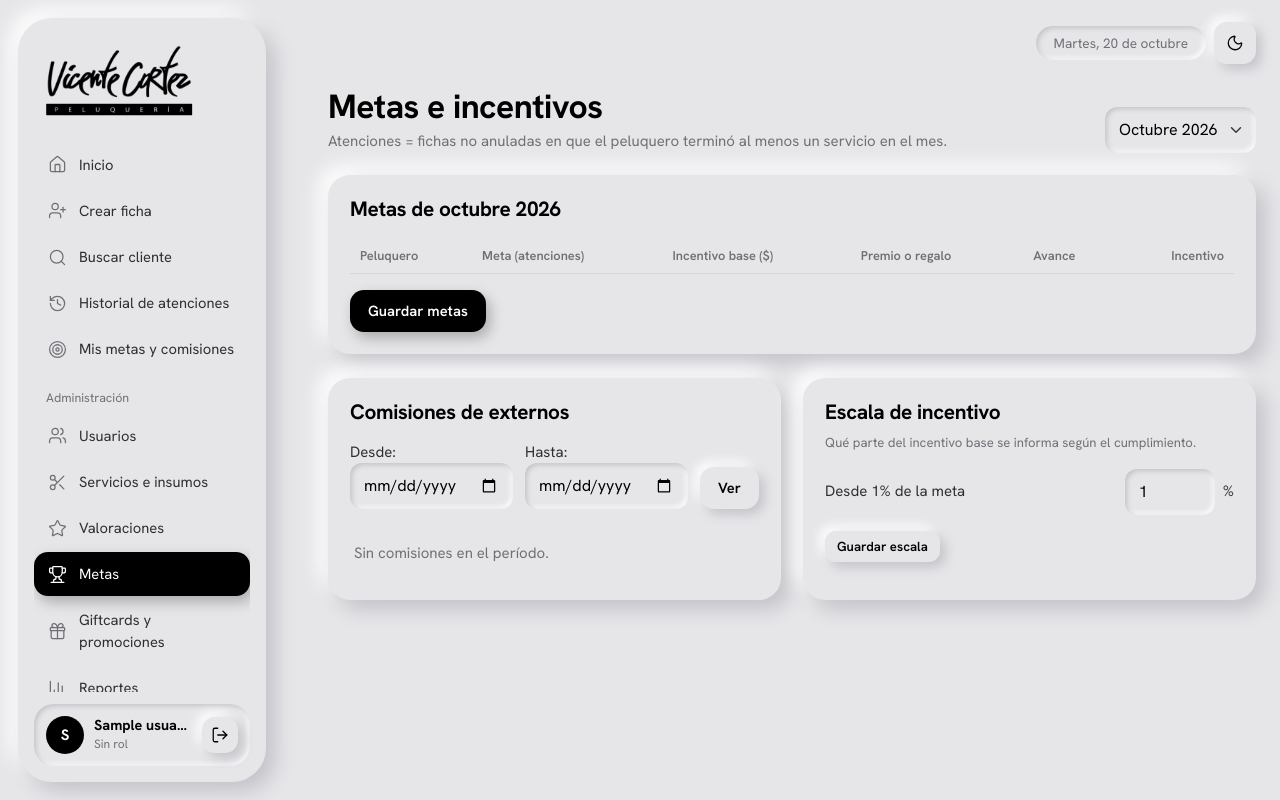
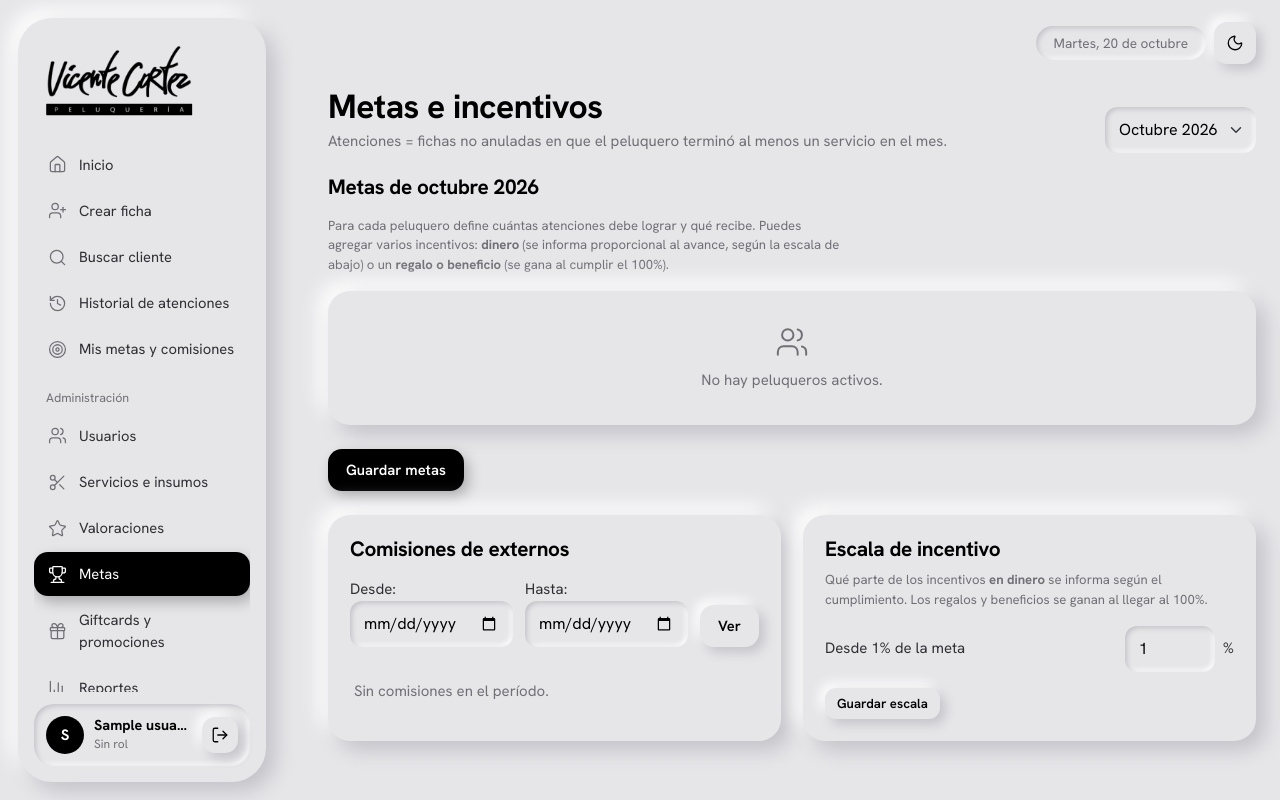
Before and after one commit to xJonathanMx/VicenteCortez_Plataforma, a Django app: page /metas/panel/ in a window 1280 px wide. Run offline with Django 5.2, Linux system fonts and the light colour scheme; a user stored in the database is signed in; tables that the repository leaves empty hold one stand-in row (values such as "Sample post"); lists and menus that the app fills with data are empty; some libraries are stand-ins or nearby versions.

Commit message:
Incentivos de la meta como lista: dinero, regalos y otros beneficios
- Nueva tabla incentivo_meta: cada meta puede tener varios incentivos con botón 'Agregar incentivo'.
- Dinero se informa proporcional al avance (escala); regalos y beneficios se ganan al cumplir.
- Migración que pasa el incentivo base y el premio existentes a la lista.
- Panel de metas con una tarjeta por peluquero; el peluquero ve su lista en Inicio y Mis metas.
- Corrige la barra de avance que aparecía llena (el porcentaje salía con coma decimal).

```diff
--- a/metas/views.py
+++ b/metas/views.py
@@ -5,6 +5,7 @@ from django import forms
 from django.contrib import messages
 from django.contrib.auth.decorators import login_required
 from django.core.exceptions import ValidationError
+from django.db import transaction
 from django.shortcuts import redirect, render
 from django.urls import reverse
 from django.utils import timezone
@@ -15,7 +16,7 @@ from core.models import Usuario
 from core.permisos import privilegio_requerido
 
 from . import servicios as ms
-from .models import MetaMensual, NivelIncentivo
+from .models import IncentivoMeta, MetaMensual, NivelIncentivo
 
 
 class PeriodoForm(FormEstilo):
@@ -80,30 +81,54 @@ def panel(request):
 
 @privilegio_requerido("gestionar_metas")
 @require_POST
+@transaction.atomic
 def guardar_metas(request):
-    """RF-CI-09 / RF-PA-11."""
+    """RF-CI-09 / RF-PA-11: meta de atenciones y lista de incentivos de cada peluquero."""
     mes, anio = int(request.POST["mes"]), int(request.POST["anio"])
-    n = 0
+    n, errores = 0, []
     for p in Usuario.objects.filter(is_active=True, roles__codigo="peluquero").distinct():
-        meta_txt = request.POST.get(f"meta_{p.pk}", "").strip()
-        base_txt = re.sub(r"\D", "", request.POST.get(f"base_{p.pk}", ""))  # acepta "80.000" o "$80.000"
-        premio = request.POST.get(f"premio_{p.pk}", "").strip()[:120]
+        meta_txt = re.sub(r"\D", "", request.POST.get(f"meta_{p.pk}", ""))
         if not meta_txt:
             continue
         existente = MetaMensual.objects.filter(peluquero=p, mes=mes, anio=anio).first()
         if existente and existente.cerrada:
             continue
-        try:
-            meta, base = int(re.sub(r"\D", "", meta_txt)), int(base_txt or 0)
-        except ValueError:
-            messages.error(request, f"Revisa los números de {p.nombre_corto}.")
+        incentivos, error = leer_incentivos(request.POST, p.pk)
+        if error:
+            errores.append(f"{p.nombre_corto}: {error}")
             continue
-        MetaMensual.objects.update_or_create(peluquero=p, mes=mes, anio=anio,
-                                             defaults={"meta_cliente": max(meta, 1), "incentivo_base": base,
-                                                       "premio": premio})
+        total_dinero = sum(i["monto"] or 0 for i in incentivos if i["tipo"] == "dinero")
+        meta, _ = MetaMensual.objects.update_or_create(
+            peluquero=p, mes=mes, anio=anio,
+            defaults={"meta_cliente": max(int(meta_txt), 1), "incentivo_base": total_dinero})
+        meta.incentivos.all().delete()
+        IncentivoMeta.objects.bulk_create(IncentivoMeta(meta=meta, **i) for i in incentivos)
         n += 1
-    messages.success(request, f"Metas guardadas para {n} peluquero{'s' if n != 1 else ''}.")
+    for e in errores:
+        messages.error(request, e)
+    if n:
+        messages.success(request, f"Metas guardadas para {n} peluquero{'s' if n != 1 else ''}.")
     return redirect(f"{reverse('metas:panel')}?mes={anio}-{mes}")
+
+
+def leer_incentivos(datos, run):
+    """Lee las filas «tipo / descripción / monto» de un peluquero. Las filas vacías se ignoran."""
+    tipos = datos.getlist(f"inc_{run}_tipo")
+    descripciones = datos.getlist(f"inc_{run}_desc")
+    montos = datos.getlist(f"inc_{run}_monto")
+    validos = dict(IncentivoMeta.TIPOS)
+    salida = []
+    for tipo, desc, monto_txt in zip(tipos, descripciones, montos):
+        desc = desc.strip()[:120]
+        monto = int(re.sub(r"\D", "", monto_txt)) if re.sub(r"\D", "", monto_txt) else None
+        if tipo not in validos or (not desc and not monto):
+            continue
+        if tipo == "dinero" and not monto:
+            return [], "un incentivo en dinero necesita un monto."
+        if tipo != "dinero" and not desc:
+            return [], f"describe el {validos[tipo].lower()} (ej. kit de productos)."
+        salida.append({"tipo": tipo, "descripcion": desc, "monto": monto if tipo == "dinero" else None})
+    return salida, None
 
 
 @privilegio_requerido("gestionar_metas")
--- a/reportes/generadores.py
+++ b/reportes/generadores.py
@@ -93,8 +93,8 @@ def r_metas(f):
             continue
         a = ms.avance(m)
         filas.append([f"{m.mes:02d}/{m.anio}", m.peluquero.nombre_corto, m.meta_cliente, a["logradas"],
-                      f"{a['porcentaje']:.0f}%", a["incentivo"], m.premio or "", a["estado"]])
-    return {"columnas": ["Mes", "Peluquero", "Meta", "Logradas", "Avance", "Incentivo", "Premio", "Estado"], "filas": filas,
+                      f"{a['porcentaje']:.0f}%", a["incentivo"], ", ".join(i["inc"].descripcion for i in a["incentivos"] if not i["dinero"]), a["estado"]])
+    return {"columnas": ["Mes", "Peluquero", "Meta", "Logradas", "Avance", "Incentivo en dinero", "Regalos o beneficios", "Estado"], "filas": filas,
             "moneda": [5]}
 
 
--- a/static/css/app.css
+++ b/static/css/app.css
@@ -367,3 +367,17 @@ a { color: var(--tinta); }
 .dialogo::backdrop { background: var(--velo); backdrop-filter: blur(2px); }
 .dialogo-texto { font-size: 1rem; line-height: 1.5; margin: 0 0 20px; color: var(--tinta); }
 .dialogo-botones { display: flex; gap: 10px; justify-content: flex-end; flex-wrap: wrap; }
+
+/* ---------- lista de incentivos de la meta ---------- */
+.lista-incentivos { display: grid; gap: 10px; container-type: inline-size; }
+.fila-incentivo { display: grid; grid-template-columns: 180px minmax(0, 1fr) 130px 42px; gap: 8px; align-items: center; }
+.fila-incentivo.sin-monto { grid-template-columns: 180px minmax(0, 1fr) 42px; }
+.fila-incentivo.sin-monto [data-monto-incentivo] { display: none; }
+/* Si la tarjeta es angosta (celular), el tipo va arriba y la descripción/monto abajo. */
+@container (max-width: 520px) {
+  .fila-incentivo, .fila-incentivo.sin-monto { grid-template-columns: minmax(0, 1fr) 42px; }
+  .fila-incentivo select { grid-column: 1; grid-row: 1; }
+  .fila-incentivo [data-quitar-incentivo] { grid-column: 2; grid-row: 1; }
+  .fila-incentivo [data-desc-incentivo], .fila-incentivo [data-monto-incentivo] { grid-column: 1 / -1; }
+  .fila-incentivo { padding-bottom: 10px; border-bottom: 1px solid var(--linea); }
+}
--- a/static/js/app.js
+++ b/static/js/app.js
@@ -168,7 +168,46 @@
     });
   }
 
+  // Lista de incentivos de la meta: agregar, quitar y mostrar el monto solo si es dinero
+  function incentivos() {
+    var plantilla = document.getElementById("plantilla-incentivo");
+    if (!plantilla) return;
+    var textos = { dinero: "Detalle (opcional)", regalo: "Ej. Kit de productos Kérastase", otro: "Ej. Día libre" };
+    function preparar(fila) {
+      var tipo = fila.querySelector("[data-tipo-incentivo]");
+      var desc = fila.querySelector("[data-desc-incentivo]");
+      var monto = fila.querySelector("[data-monto-incentivo]");
+      function ajustar() {
+        var esDinero = tipo.value === "dinero";
+        fila.classList.toggle("sin-monto", !esDinero);
+        if (!esDinero) monto.value = "";
+        desc.placeholder = textos[tipo.value];
+      }
+      tipo.addEventListener("change", ajustar);
+      fila.querySelector("[data-quitar-incentivo]").addEventListener("click", function () {
+        var form = fila.closest("form");
+        fila.remove();
+        if (form) form.dispatchEvent(new Event("input", { bubbles: true }));
+      });
+      ajustar();
+    }
+    document.querySelectorAll(".fila-incentivo").forEach(preparar);
+    document.querySelectorAll("[data-agregar-incentivo]").forEach(function (b) {
+      b.addEventListener("click", function () {
+        var run = b.dataset.agregarIncentivo;
+        var html = plantilla.innerHTML.split("__RUN__").join(run);
+        var lista = document.querySelector('[data-incentivos="' + run + '"]');
+        lista.insertAdjacentHTML("beforeend", html);
+        var fila = lista.lastElementChild;
+        preparar(fila);
+        iconos();
+        fila.querySelector("[data-tipo-incentivo]").focus();
+        b.closest("form").dispatchEvent(new Event("input", { bubbles: true }));
+      });
+    });
+  }
+
   document.addEventListener("DOMContentLoaded", function () {
-    iconos(); tema(); guardables(); menu(); cronometros(); confirmaciones(); unEnvio(); sugerencias();
+    iconos(); tema(); guardables(); incentivos(); menu(); cronometros(); confirmaciones(); unEnvio(); sugerencias();
   });
 })();
--- /dev/null
+++ b/templates/metas/_fila_incentivo.html
@@ -0,0 +1,10 @@
+<div class="fila-incentivo">
+  <select class="form-select" name="inc_{{ run }}_tipo" aria-label="Tipo de incentivo" data-tipo-incentivo>
+    <option value="dinero" {% if tipo == "dinero" %}selected{% endif %}>Dinero</option>
+    <option value="regalo" {% if tipo == "regalo" %}selected{% endif %}>Regalo o producto</option>
+    <option value="otro" {% if tipo == "otro" %}selected{% endif %}>Otro beneficio</option>
+  </select>
+  <input class="form-control" name="inc_{{ run }}_desc" maxlength="120" value="{{ desc|default:'' }}" aria-label="Descripción del incentivo" data-desc-incentivo>
+  <input class="form-control" name="inc_{{ run }}_monto" inputmode="numeric" value="{{ monto|default_if_none:'' }}" placeholder="Monto $" aria-label="Monto del incentivo" data-monto-incentivo>
+  <button type="button" class="btn btn-relieve btn-icono" data-quitar-incentivo aria-label="Quitar incentivo" title="Quitar"><i data-lucide="x"></i></button>
+</div>
--- a/templates/metas/panel.html
+++ b/templates/metas/panel.html
@@ -8,25 +8,76 @@
     <select class="form-select" id="mes" name="mes" onchange="this.form.submit()">{% for v, t in meses %}<option value="{{ v }}" {% if v == mes_sel %}selected{% endif %}>{{ t }}</option>{% endfor %}</select></form>
 </div>
 
-<section class="tarjeta mb-4">
-  <div class="tarjeta-titulo"><h2>Metas de {{ nombre_mes }}</h2>{% if cerrado %}<span class="estado">Mes cerrado</span>{% endif %}</div>
-  <form method="post" action="{% url 'metas:guardar' %}">{% csrf_token %}
+<section class="mb-4">
+  <div class="d-flex justify-content-between align-items-center flex-wrap gap-2 mb-3">
+    <h2 class="m-0">Metas de {{ nombre_mes }}</h2>
+    {% if cerrado %}<span class="estado">Mes cerrado: los resultados están congelados</span>{% endif %}
+  </div>
+  <p class="text-apagado small" style="max-width:70ch">Para cada peluquero define cuántas atenciones debe lograr y qué recibe. Puedes agregar varios incentivos:
+    <strong>dinero</strong> (se informa proporcional al avance, según la escala de abajo) o un <strong>regalo o beneficio</strong> (se gana al cumplir el 100%).</p>
+
+  <form method="post" action="{% url 'metas:guardar' %}" data-guardable>{% csrf_token %}
     <input type="hidden" name="mes" value="{{ mes }}"><input type="hidden" name="anio" value="{{ anio }}">
-    <div class="tabla-scroll"><table class="tabla apilable">
-      <thead><tr><th>Peluquero</th><th>Meta (atenciones)</th><th>Incentivo base ($)</th><th>Premio o regalo</th><th>Avance</th><th class="num">Incentivo</th></tr></thead>
-      <tbody>{% for f in filas %}<tr>
-        <td data-label="Peluquero" class="fw-semibold">{{ f.p.nombre_corto }}</td>
-        <td data-label="Meta"><input class="form-control" style="min-width:80px;max-width:110px" name="meta_{{ f.p.pk }}" inputmode="numeric" value="{{ f.meta.meta_cliente|default_if_none:'' }}" {% if f.meta.cerrada or not gestiona %}disabled{% endif %} aria-label="Meta de {{ f.p.nombre_corto }}"></td>
-        <td data-label="Incentivo base"><input class="form-control" style="min-width:120px;max-width:150px" name="base_{{ f.p.pk }}" inputmode="numeric" value="{{ f.meta.incentivo_base|default_if_none:'' }}" {% if f.meta.cerrada or not gestiona %}disabled{% endif %} aria-label="Incentivo base de {{ f.p.nombre_corto }}"></td>
-        <td data-label="Premio"><input class="form-control" style="min-width:160px" name="premio_{{ f.p.pk }}" maxlength="120" value="{{ f.meta.premio|default:'' }}" placeholder="Opcional" {% if f.meta.cerrada or not gestiona %}disabled{% endif %} aria-label="Premio de {{ f.p.nombre_corto }}"></td>
-        <td data-label="Avance" style="min-width:170px">{% if f.avance %}<div class="d-flex align-items-center gap-2"><div class="barra-progreso flex-grow-1"><span style="width: {{ f.avance.barra }}%"></span></div><span class="small tabular">{{ f.avance.logradas }}/{{ f.meta.meta_cliente }}</span></div>{% else %}<span class="small text-apagado">Sin meta</span>{% endif %}</td>
-        <td data-label="Incentivo" class="num">{% if f.avance %}{{ f.avance.incentivo|pesos }}{% if f.meta.premio %}<div class="small text-apagado">{% if f.avance.cumplida %}+ {{ f.meta.premio }}{% else %}Premio al cumplir{% endif %}</div>{% endif %}{% else %}—{% endif %}</td>
-      </tr>{% endfor %}</tbody>
-    </table></div>
-    {% if gestiona and not cerrado %}<button class="btn btn-negro mt-3">Guardar metas</button>{% endif %}
+    <div class="rejilla">
+    {% for f in filas %}
+      {% with editable=gestiona %}
+      <article class="tarjeta" style="margin:0">
+        <div class="d-flex align-items-center gap-3 mb-3">
+          <div class="avatar">{{ f.p.inicial }}</div>
+          <div class="flex-grow-1"><div class="fw-bold text-dark">{{ f.p.nombre_corto }}</div>
+            <div class="small text-apagado">{% if f.p.contrato %}Contrato {{ f.p.contrato|lower }}{% endif %}</div></div>
+          {% if f.avance %}<span class="estado {% if f.avance.cumplida %}ok{% endif %}">{{ f.avance.estado }}</span>{% endif %}
+        </div>
+
+        {% if f.avance %}
+          <div class="d-flex align-items-center gap-2 mb-3">
+            <div class="barra-progreso flex-grow-1"><span style="width: {{ f.avance.barra }}%"></span></div>
+            <span class="small tabular">{{ f.avance.logradas }} de {{ f.meta.meta_cliente }}</span>
+          </div>
+        {% endif %}
+
+        {% if f.meta.cerrada or not gestiona %}
+          <dl class="definiciones mb-0">
+            <dt>Meta</dt><dd>{{ f.meta.meta_cliente|default:"Sin meta" }}{% if f.meta %} atenciones{% endif %}</dd>
+            {% for i in f.avance.incentivos %}
+              <dt>{{ i.inc.get_tipo_display }}</dt>
+              <dd>{% if i.dinero %}{{ i.monto|pesos }}{% if i.inc.descripcion %} ({{ i.inc.descripcion }}){% endif %}, se informa {{ i.informado|pesos }}{% else %}{{ i.inc.descripcion }}{% if i.ganado %} <span class="estado ok">Ganado</span>{% endif %}{% endif %}</dd>
+            {% endfor %}
+          </dl>
+        {% else %}
+          <label class="form-label" for="meta_{{ f.p.pk }}">Meta de atenciones del mes</label>
+          <input class="form-control mb-3" style="max-width:160px" id="meta_{{ f.p.pk }}" name="meta_{{ f.p.pk }}" inputmode="numeric" value="{{ f.meta.meta_cliente|default_if_none:'' }}" placeholder="Ej. 25">
+
+          <div class="form-label">Incentivos</div>
+          <div class="lista-incentivos" data-incentivos="{{ f.p.pk }}">
+            {% for i in f.avance.incentivos %}
+              {% include "metas/_fila_incentivo.html" with run=f.p.pk tipo=i.inc.tipo desc=i.inc.descripcion monto=i.inc.monto %}
+            {% endfor %}
+          </div>
+          <button type="button" class="btn btn-relieve btn-sm mt-2" data-agregar-incentivo="{{ f.p.pk }}"><i data-lucide="plus"></i>Agregar incentivo</button>
+
+          {% if f.avance.incentivos %}
+            <p class="small text-apagado mt-3 mb-0">Con el avance actual se informa: <strong class="text-dark">{{ f.avance.incentivo|pesos }}</strong>{% for i in f.avance.incentivos %}{% if not i.dinero %}; {{ i.inc.descripcion }} {% if i.ganado %}(ganado){% else %}(al cumplir){% endif %}{% endif %}{% endfor %}.</p>
+          {% endif %}
+        {% endif %}
+      </article>
+      {% endwith %}
+    {% empty %}
+      <div class="tarjeta vacio"><i data-lucide="users"></i><div>No hay peluqueros activos.</div></div>
+    {% endfor %}
+    </div>
+    {% if gestiona and not cerrado %}
+      <div class="d-flex align-items-center gap-2 mt-4 flex-wrap">
+        <button class="btn btn-negro">Guardar metas</button>
+        <span class="estado alerta d-none" data-sin-guardar>Cambios sin guardar</span>
+      </div>
+    {% endif %}
   </form>
+
+  <template id="plantilla-incentivo">{% include "metas/_fila_incentivo.html" with run="__RUN__" tipo="dinero" %}</template>
+
   {% if gestiona and puede_cerrar and not cerrado %}
-    <form method="post" action="{% url 'metas:cerrar' %}" class="mt-3" data-confirmar="Al cerrar el mes, los resultados quedan congelados y no cambian aunque se corrijan fichas. ¿Cerrar {{ nombre_mes }}?">{% csrf_token %}
+    <form method="post" action="{% url 'metas:cerrar' %}" class="mt-3" data-confirmar="Al cerrar el mes, los resultados quedan congelados y no cambian aunque se corrijan fichas. ¿Cerrar {{ nombre_mes }}?" data-confirmar-si="Cerrar el mes">{% csrf_token %}
       <input type="hidden" name="mes" value="{{ mes }}"><input type="hidden" name="anio" value="{{ anio }}">
       <button class="btn btn-relieve"><i data-lucide="lock"></i>Cerrar {{ nombre_mes }}</button></form>
   {% endif %}
@@ -44,7 +95,7 @@
   </section>
   <section class="tarjeta">
     <h2 class="mb-2">Escala de incentivo</h2>
-    <p class="small text-apagado">Qué parte del incentivo base se informa según el cumplimiento.</p>
+    <p class="small text-apagado">Qué parte de los incentivos <strong>en dinero</strong> se informa según el cumplimiento. Los regalos y beneficios se ganan al llegar al 100%.</p>
     <form method="post" action="{% url 'metas:niveles' %}">{% csrf_token %}
       {% for n in niveles %}
         <div class="d-flex align-items-center gap-2 mb-2"><span class="flex-grow-1">Desde {{ n.porcentaje_minimo }}% de la meta</span>
```
Also changed, not shown: core/management/commands/cargar_datos_iniciales.py (+5 -2 lines), core/tests.py (+28 -7 lines), metas/models.py (+25 -4 lines), metas/servicios.py (+21 -2 lines), templates/core/inicio.html (+15 -4 lines), templates/metas/mias.html (+16 -3 lines), metas/migrations/0003_lista_incentivos.py (added).
